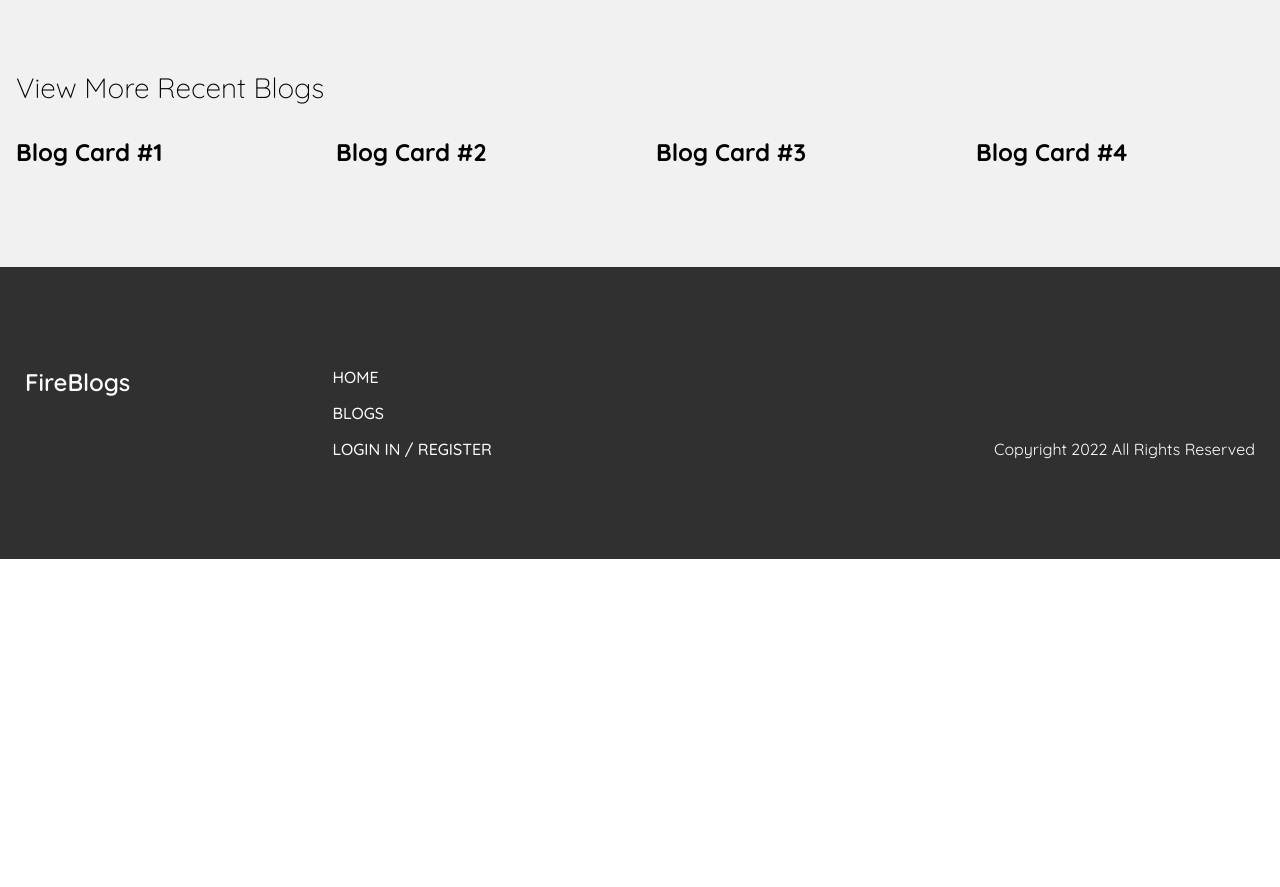
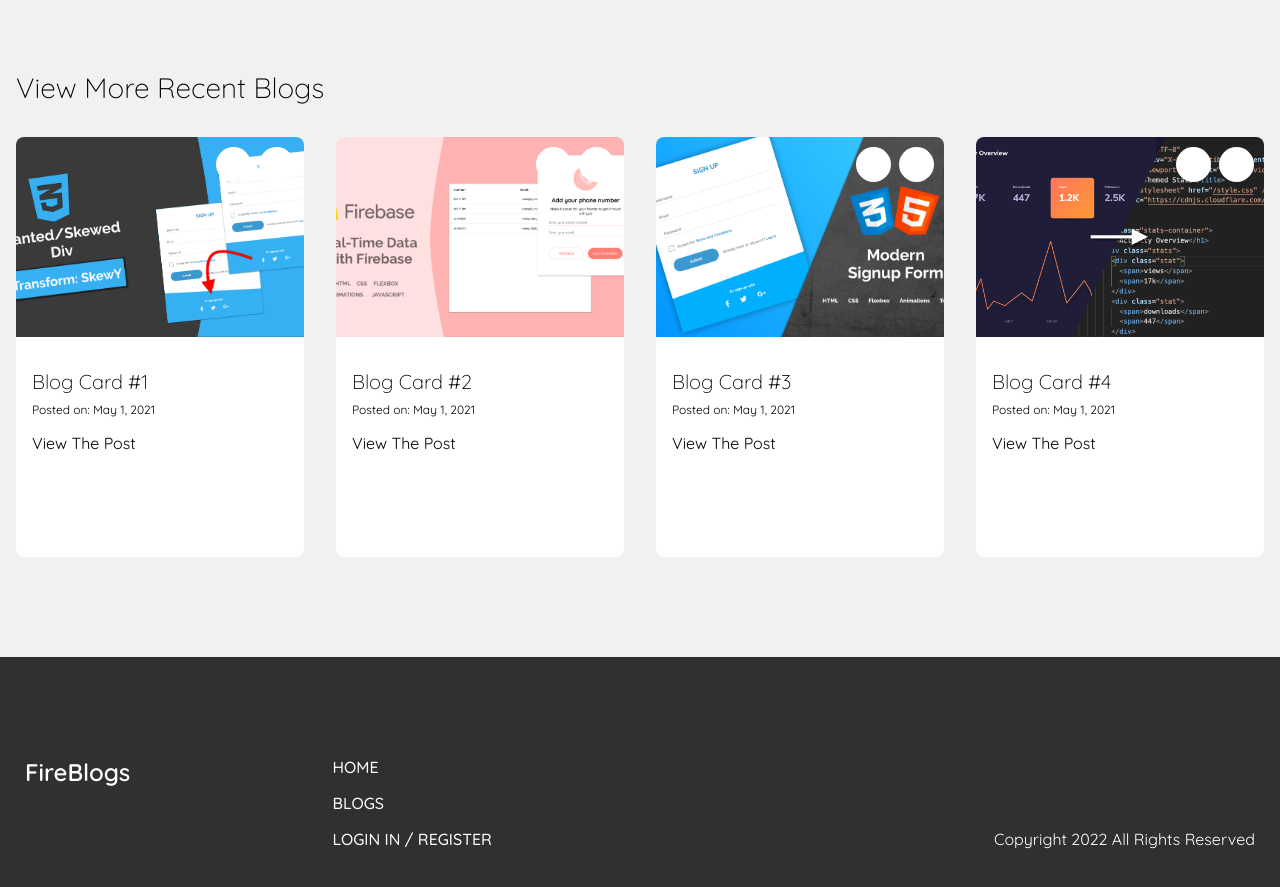
Before and after one commit to Anita-Liberatore/vuejs-blog-firebase-fe, a Vue app: page / in a window 1280 px wide. Shown: the part 2060-2947 px from the top of the page. Before the commit the page ends 2619 px from the top, so only its background shows below. Built offline with nearby package versions, Linux system fonts and the light colour scheme; the HTML template or start-up script is replaced by a standard one.

Commit message:
add blogCard component

```diff
--- a/src/components/BlogCard.vue
+++ b/src/components/BlogCard.vue
@@ -1,5 +1,24 @@
 <template>
-  <h2>{{ card.title }}</h2>
+ <div class="blog-card">
+    <div class="icons">
+      <div class="icon">
+        <!--EDIT-->
+      </div>
+
+      <div class="icon">
+        <!--DELETE-->
+      </div>
+
+    </div>
+    <img :src="`../src/assets/blogCards/${card.blogCoverPhoto}.jpg`">
+    <div class="info">
+      <h4>{{ card.title }}</h4>
+      <h6>Posted on: {{ card.blogDate }}</h6>
+      <router-view class="link" to="#">
+        View The Post
+      </router-view>
+    </div>
+  </div>
 </template>
 
 <script>
@@ -15,5 +34,95 @@ export default {
 </script>
 
 <style lang="scss" scoped>
-
+.blog-card {
+  position: relative;
+  cursor: pointer;
+  display: flex;
+  flex-direction: column;
+  border-radius: 8px;
+  background-color: #fff;
+  min-height: 420px;
+  transition: 0.5s ease all;
+  &:hover {
+    transform: rotateZ(-1deg) scale(1.01);
+    box-shadow: 0 4px 6px -1px rgba(0, 0, 0, 0.1), 0 2px 4px -1px rgba(0, 0, 0, 0.06);
+  }
+  .icons {
+    display: flex;
+    position: absolute;
+    top: 10px;
+    right: 10px;
+    z-index: 99;
+    .icon {
+      display: flex;
+      justify-content: center;
+      align-items: center;
+      width: 35px;
+      height: 35px;
+      border-radius: 50%;
+      background-color: #fff;
+      transition: 0.5s ease all;
+      &:hover {
+        background-color: #303030;
+        .edit,
+        .delete {
+          path {
+            fill: #fff;
+          }
+        }
+      }
+      &:nth-child(1) {
+        margin-right: 8px;
+      }
+      .edit,
+      .delete {
+        pointer-events: none;
+        height: 15px;
+        width: auto;
+      }
+    }
+  }
+  img {
+    display: block;
+    border-radius: 8px 8px 0 0;
+    z-index: 1;
+    width: 100%;
+    min-height: 200px;
+    object-fit: cover;
+  }
+  .info {
+    display: flex;
+    flex-direction: column;
+    height: 100%;
+    z-index: 3;
+    padding: 32px 16px;
+    color: #000;
+    h4 {
+      padding-bottom: 8px;
+      font-size: 20px;
+      font-weight: 300;
+    }
+    h6 {
+      font-weight: 400;
+      font-size: 12px;
+      padding-bottom: 16px;
+    }
+    .link {
+      display: inline-flex;
+      align-items: center;
+      margin-top: auto;
+      font-weight: 500;
+      padding-top: 20px;
+      font-size: 12px;
+      padding-bottom: 4px;
+      transition: 0.5s ease-in all;
+      &:hover {
+        color: rgba(48, 48, 48, 0.8);
+      }
+      .arrow {
+        width: 10px;
+      }
+    }
+  }
+}
 </style>
```
